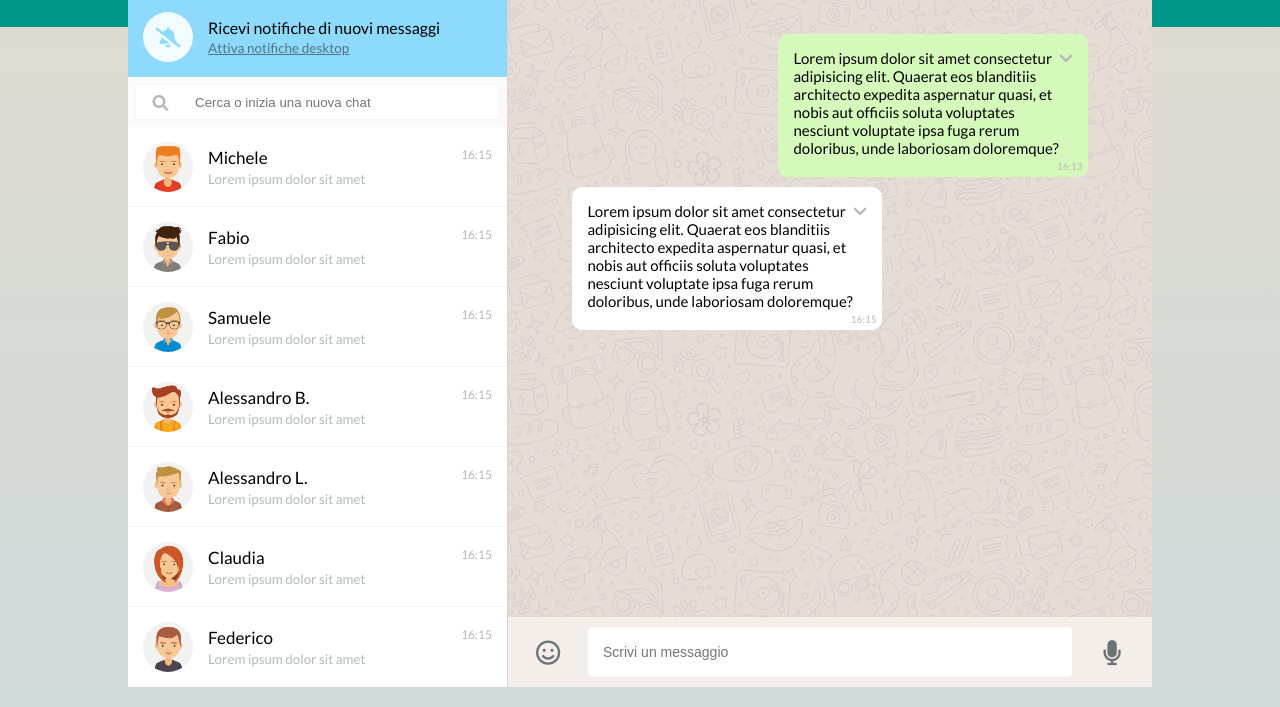
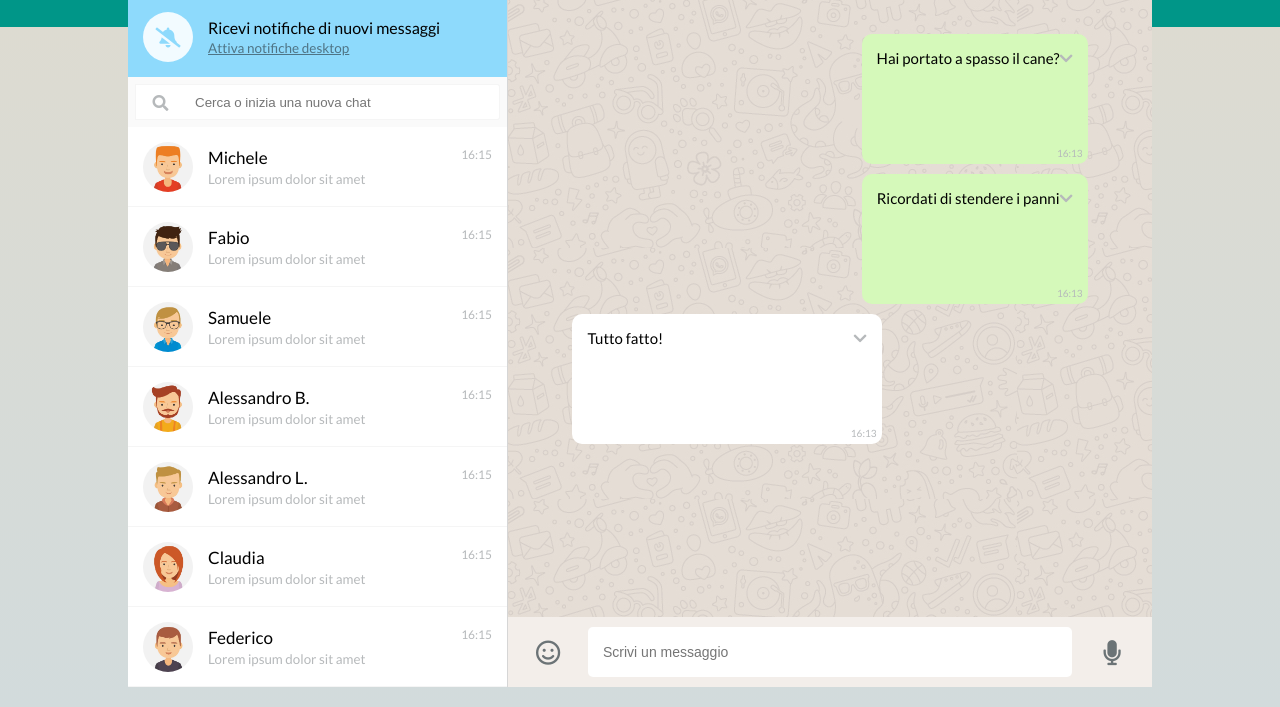
Before and after one commit to IvanTorzoni/vue-boolzapp, a plain HTML site: page index.html in a window 1280 px wide. Shown: the part 93-800 px from the top of the page. Drawn offline with nearby package versions, Linux system fonts and the light colour scheme.

Commit message:
feat: added visualization of messages and dinamic user chats

```diff
--- a/assets/js/data.js
+++ b/assets/js/data.js
@@ -3,6 +3,7 @@ const { createApp } = Vue
 createApp({
     data() {
         return {
+            activeUser: 0,
             contacts: [
                 {
                     name: 'Michele',
--- a/index.html
+++ b/index.html
@@ -45,7 +45,7 @@
                     name="search">
             </div>
             <div class="contacts">
-                <div class="contact" v-for="(curContact, index) in contacts">
+                <div class="contact" v-for="(curContact, index) in contacts" @click="activeUser = index">
                     <div class="contact-logo">
                         <img :src="'assets/img/avatar' + curContact.avatar +'.jpg'" alt="">
                     </div>
@@ -75,12 +75,12 @@
                     <i class="fas fa-ellipsis-v"></i>
                 </div>
             </div>
-            <div class="right-messages-container">
+            <div class="right-messages-container" >
                 <div class="right-messages">
-                    <div class="message sent">
+                    <div class="message" :class="{'sent' : curMessage.status === 'sent', 'received' : curMessage.status !== 'sent' }" v-for="(curMessage,index) in contacts[activeUser].messages">
                         <div class="message-inner">
                             <span class="message-text">
-                                Lorem ipsum dolor sit amet consectetur adipisicing elit. Quaerat eos blanditiis architecto expedita aspernatur quasi, et nobis aut officiis soluta voluptates nesciunt voluptate ipsa fuga rerum doloribus, unde laboriosam doloremque?
+                                {{ curMessage.message }}
                             </span>
                             <div class="message-options">
                                 <i class="fa fa-chevron-down"></i>
@@ -91,23 +91,6 @@
                             </div>
                         </div>
                         <span class="message-time">16:13</span>
-                    </div>
-                    <div class="message received">
-                        <div class="message-inner">
-                            <span class="message-text">
-                                Lorem ipsum dolor sit amet consectetur adipisicing elit. Quaerat eos blanditiis architecto expedita
-                                aspernatur quasi, et nobis aut officiis soluta voluptates nesciunt voluptate ipsa fuga rerum doloribus, unde
-                                laboriosam doloremque?
-                            </span>
-                            <div class="message-options">
-                                <i class="fa fa-chevron-down"></i>
-                                <div class="message-options-panel">
-                                    <div class="message-info">Info messaggio</div>
-                                    <div class="message-destroy">Cancella messaggio</div>
-                                </div>
-                            </div>
-                        </div>
-                        <span class="message-time">16:15</span>
                     </div>
                 </div>
             </div>
```
